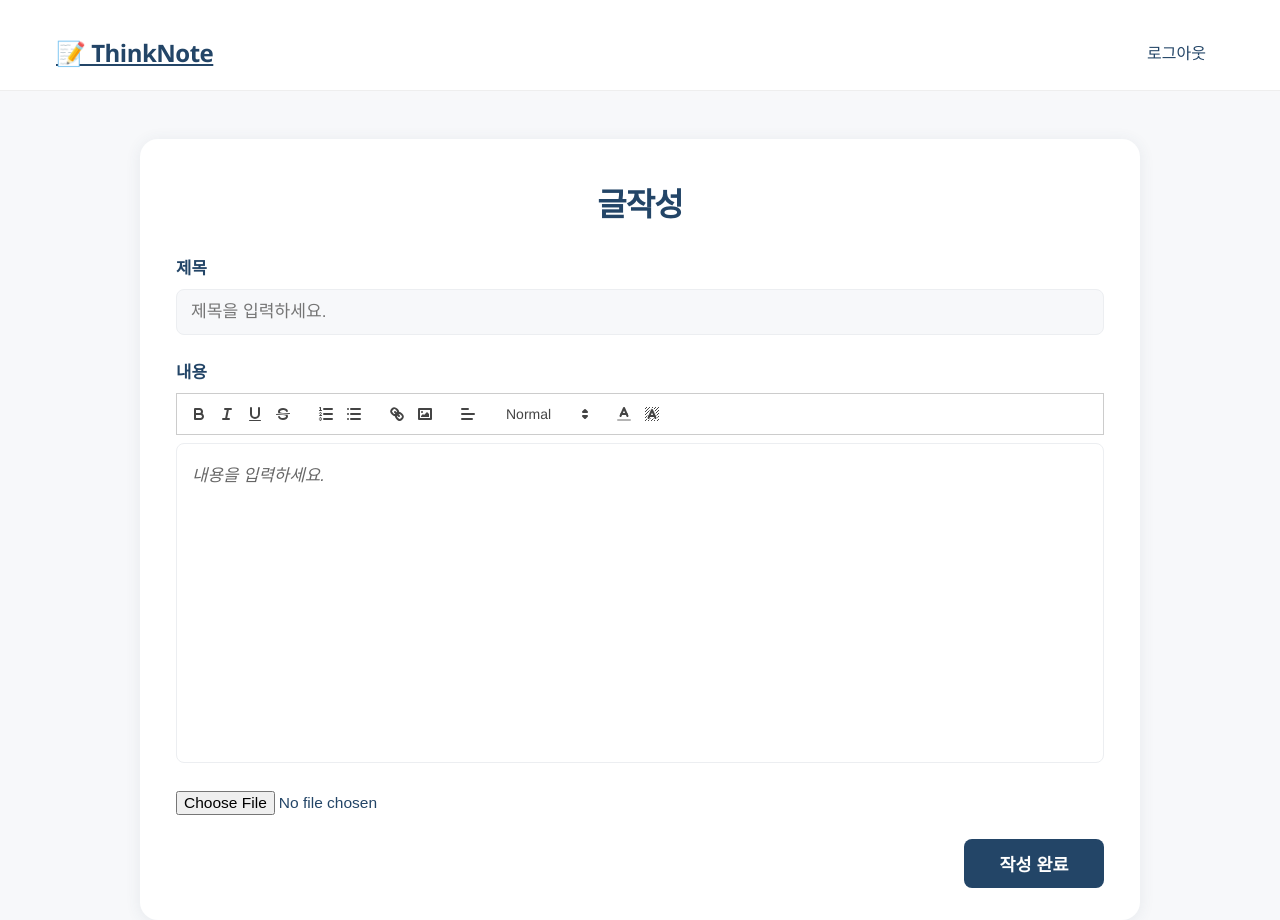
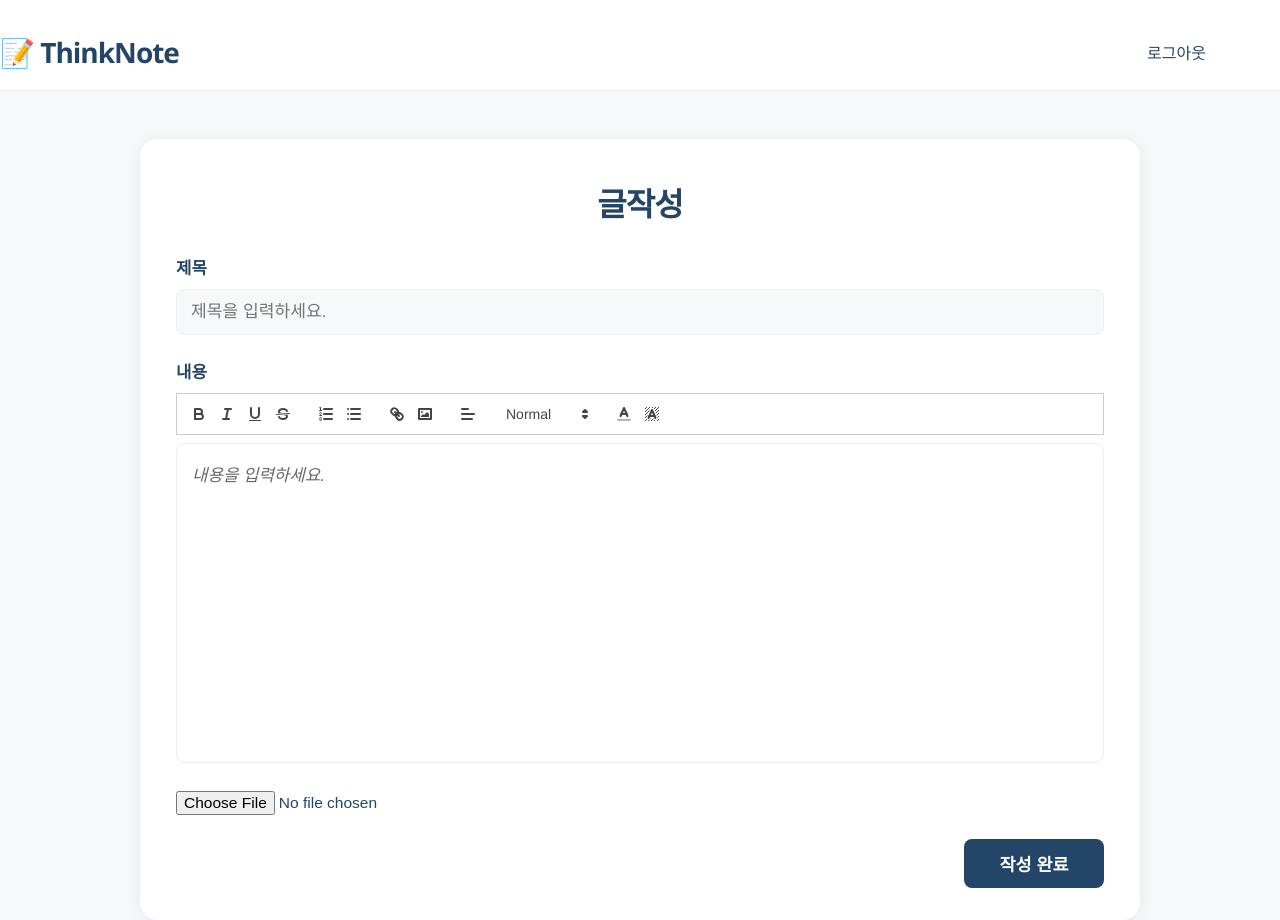
Before and after one commit to ahnbyeongwoo/blog_project, a Vue app: page /create in a window 1280 px wide. Built offline with nearby package versions, Linux system fonts and the light colour scheme; no server answers.

Commit message:
pagesize edit

```diff
--- a/src/components/CreatePost.vue
+++ b/src/components/CreatePost.vue
@@ -116,11 +116,14 @@ export default {
   background: #fff;
 }
 .logo {
-  font-size: 1.5rem;
+  font-size: 28px;
   font-weight: 700;
   color: #234567;
-  margin-left: 56px;
-  letter-spacing: -0.5px;
+  letter-spacing: -1px;
+  cursor: pointer;
+  display: flex;
+  align-items: center;
+  text-decoration: none;
 }
 .logout-btn {
   margin-right: 56px;
--- a/src/components/EditPost.vue
+++ b/src/components/EditPost.vue
@@ -140,11 +140,14 @@ export default {
   background: #fff;
 }
 .logo {
-  font-size: 1.5rem;
+  font-size: 28px;
   font-weight: 700;
   color: #234567;
-  margin-left: 56px;
-  letter-spacing: -0.5px;
+  letter-spacing: -1px;
+  cursor: pointer;
+  display: flex;
+  align-items: center;
+  text-decoration: none;
 }
 .logout-btn {
   margin-right: 56px;
--- a/src/components/MainPage.vue
+++ b/src/components/MainPage.vue
@@ -212,15 +212,4 @@ export default {
   -webkit-box-orient: vertical;
 }
 
-/* 반응형 */
-@media (max-width: 900px) {
-  .post-grid {
-    grid-template-columns: 1fr;
-    gap: 18px;
-    padding: 0 12px;
-  }
-  .thinknote-header, .nav-bar {
-    padding: 0 12px;
-  }
-}
 </style>
--- a/src/components/PostDetail.vue
+++ b/src/components/PostDetail.vue
@@ -353,6 +353,7 @@ export default {
   cursor: pointer;
   display: flex;
   align-items: center;
+  text-decoration: none;
 }
 
 .detail-nav {
--- a/src/components/PostList.vue
+++ b/src/components/PostList.vue
@@ -59,7 +59,7 @@ export default {
       searchType: "title",
       searchKeyword: "",
       currentPage: 1,
-      pageSize: 10,
+      pageSize: 7,
       currentUser: null,
     };
   },
@@ -159,7 +159,6 @@ export default {
   display: flex;
   align-items: center;
   text-decoration: none;
-  color: #234567;
 }
 
 main {
```
